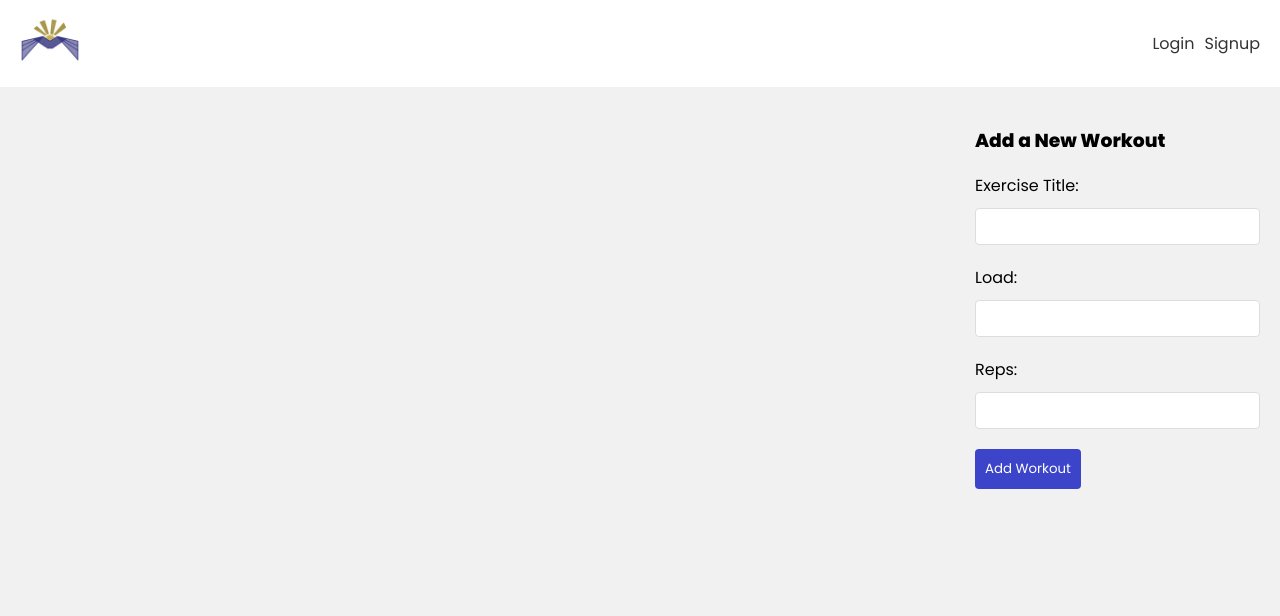
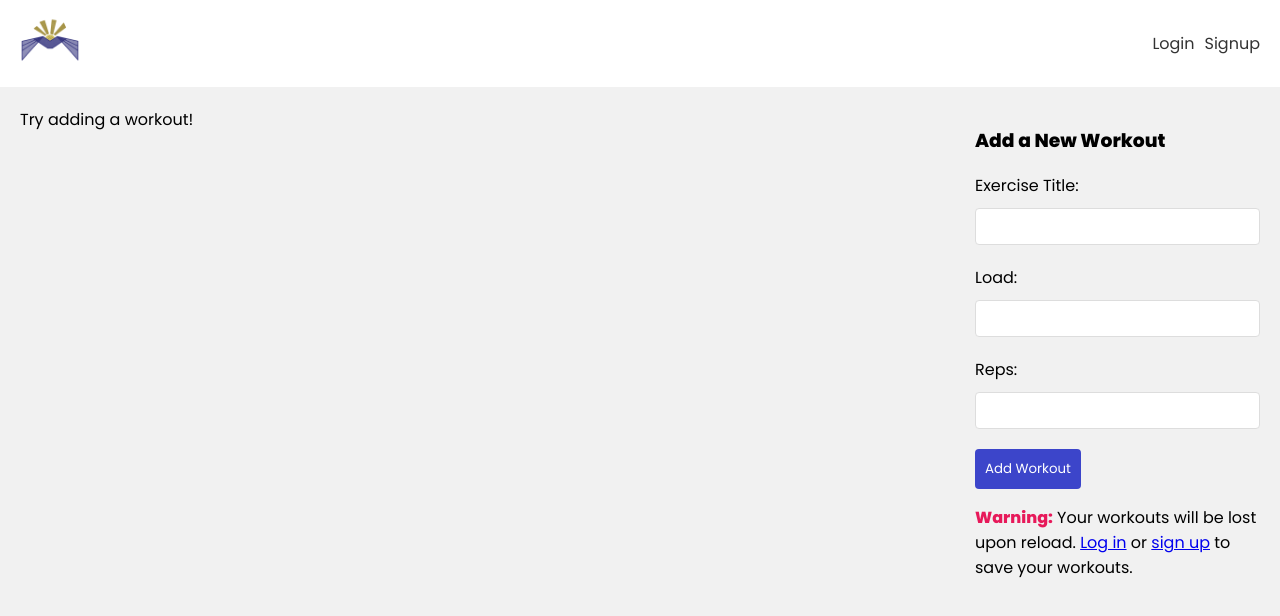
Before and after one commit to ajyyuan/momentum-app, a React (Create React App) app in the folder frontend/: page / in a window 1280 px wide. Shown: the top 616 px of the page. Built offline with nearby package versions, Linux system fonts and the light colour scheme.

Commit message:
Added "try adding a workout" message and guest warning
When the user has no workouts logged, print "try adding a workout" p.
For guest users, a warning that they are not logged in is at the bottom of the workout form.

```diff
--- a/frontend/src/components/NavBar.js
+++ b/frontend/src/components/NavBar.js
@@ -15,8 +15,6 @@ const NavBar = () => {
     return (
         <header>
             <div className="container">
-                {/* TODO: allow guest session (if you refresh the page, your saved workouts will be gone! Click here to make an account)
-                */}
                 <MomentumLogo />
                 <nav>
                     {user && (
--- a/frontend/src/components/WorkoutForm.js
+++ b/frontend/src/components/WorkoutForm.js
@@ -105,6 +105,14 @@ const WorkoutForm = () => {
 
             <button>Add Workout</button>
             {error && <div className="error">{error}</div>}
+
+            {!user && (
+                <div className='warning'>
+                    <p>
+                        <strong>Warning:</strong> Your workouts will be lost upon reload. <a href="/login">Log in</a> or <a href="/signup">sign up</a> to save your workouts.
+                    </p>
+                </div>
+            )}
         </form>
     )
 }
--- a/frontend/src/index.css
+++ b/frontend/src/index.css
@@ -93,6 +93,9 @@ form button {
   border-radius: 4px;
   cursor: pointer;
 }
+form .warning strong {
+  color: var(--error);
+}
 div.error {
   padding: 10px;
   background: #ffefef;
--- a/frontend/src/pages/Home.js
+++ b/frontend/src/pages/Home.js
@@ -1,4 +1,4 @@
-import { useEffect } from 'react'
+import { useState, useEffect } from 'react'
 import { useWorkoutsContext } from '../hooks/useWorkoutsContext'
 import { useAuthContext } from '../hooks/useAuthContext'
 
@@ -9,6 +9,7 @@ import WorkoutForm from '../components/WorkoutForm'
 const Home = () => {
     const { workouts, dispatch } = useWorkoutsContext()
     const { user } = useAuthContext()
+    const [ loading, setLoading ] = useState(true) // workouts loading state
 
     useEffect(() => {
         const fetchWorkouts = async () => {
@@ -22,19 +23,29 @@ const Home = () => {
             if (response.ok) {
                 dispatch({type: 'SET_WORKOUTS', payload: json})
             }
+            setLoading(false)
         }
 
         if (user) {
             fetchWorkouts()
+        } else {
+            setLoading(false)
         }
     }, [dispatch, user])
 
     return (
         <div className="home">
             <div className='workouts'>
-                {workouts && workouts.map((workout) => (
-                    <WorkoutDetails key={workout._id || workout.id} workout={workout} />
-                ))}
+                {loading
+                    ? <div>Loading...</div>
+                    : (workouts && workouts.length > 0
+                        ? workouts.map((workout) => (
+                            <WorkoutDetails
+                                key={workout._id || workout.id}
+                                workout={workout}
+                            />))
+                        : <div>Try adding a workout!</div>)
+                }
             </div>
             <WorkoutForm />
         </div>
```
